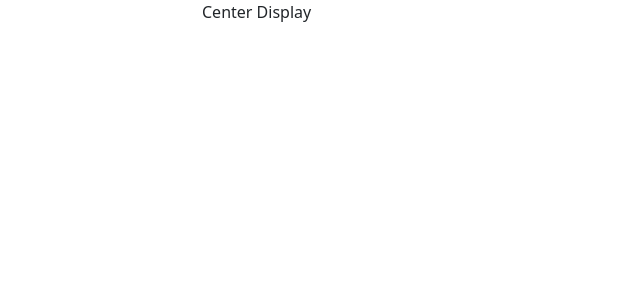
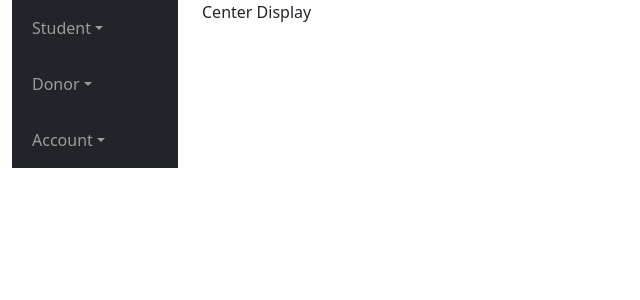
Before and after one commit to veggiepilot/gca-donor-dashboard-react-app, a React (Create React App) app in the folder client/: page / in a window 1280 px wide. Shown: the top 300 px of the page, without its empty margins (0-640 px from the left). Built offline with nearby package versions, Linux system fonts and the light colour scheme.

Commit message:
more responsive dropdown layou WIP

```diff
--- a/client/src/App.js
+++ b/client/src/App.js
@@ -1,11 +1,10 @@
 import "./App.css";
-import SideBarWrapper from "./components/dropDownComponents/sideBarWrapper";
 import DashboardWrapper from "./components/dashboardWrapper";
 
 function App() {
   return (
     <DashboardWrapper>
-      <SideBarWrapper />
+
     </DashboardWrapper>
   );
 }
--- a/client/src/components/dashboardWrapper.js
+++ b/client/src/components/dashboardWrapper.js
@@ -1,15 +1,14 @@
 import Container from "react-bootstrap/Container";
 import Row from "react-bootstrap/Row";
 import Col from "react-bootstrap/Col";
+import SideBarWrapper from "./dropDownComponents/sideBarWrapper";
 
 const DashboardWrapper = () => {
   return (
     <Container lg={12}>
-              <Row>
-        <Col sm={2}>
-        </Col>
-
-        <Col sm={10}>Center Display</Col>
+      <Row>
+      <SideBarWrapper />
+        <Col lg={8}>Center Display</Col>
       </Row>
     </Container>
   );
--- a/client/src/components/dropDownComponents/accountDropdown.js
+++ b/client/src/components/dropDownComponents/accountDropdown.js
@@ -1,14 +1,17 @@
 import "./sidebar.css";
 import NavDropdown from "react-bootstrap/NavDropdown";
+import Nav from "react-bootstrap/Nav";
 const AccountSidebar = () => {
   return (
+      <Nav>
         <NavDropdown
-          id="nav-dropdown-dark-example"
+          id="nav-dropdown-dark"
           title="Account"
-          menuVariant="primary"
+          menuVariant="dark"
         >
           <NavDropdown.Item href="#action/3.1">Account Overveiw</NavDropdown.Item>
         </NavDropdown>
+      </Nav>
   );
 };
 
--- a/client/src/components/dropDownComponents/donorDropdown.js
+++ b/client/src/components/dropDownComponents/donorDropdown.js
@@ -1,17 +1,19 @@
 import "./sidebar.css";
 import NavDropdown from "react-bootstrap/NavDropdown";
-
+import Nav from "react-bootstrap/Nav";
 const DonorSidebar = () => {
   return (
+      <Nav>
         <NavDropdown
-          id="nav-dropdown-dark-example"
+          id="nav-dropdown-dark"
           title="Donor"
-          menuVariant="primary"
+          menuVariant="dark"
         >
           <NavDropdown.Item href="#action/3.1">Veiw Donors</NavDropdown.Item>
           <NavDropdown.Divider />
           <NavDropdown.Item href="#action/3.2">Create Donor Record</NavDropdown.Item>
         </NavDropdown>
+      </Nav>
   );
 };
 
--- a/client/src/components/dropDownComponents/sideBarWrapper.js
+++ b/client/src/components/dropDownComponents/sideBarWrapper.js
@@ -1,6 +1,7 @@
 import "./sidebar.css";
+import Col from "react-bootstrap/Col";
 import Container from "react-bootstrap/Container";
-import Nav from "react-bootstrap/Nav";
+import Stack from 'react-bootstrap/Stack'
 import Navbar from "react-bootstrap/Navbar";
 import StudentDropdown from "./studentDropdown";
 import DonorDropdown from "./donorDropdown";
@@ -8,29 +9,27 @@ import AccountDropdown from "./accountDropdown";
 
 const SideBarWrapper = (Student, Donor, Account) => {
   return (
+
+    <Col lg={2}>
     <Navbar
       variant="dark"
-      bg="light"
-      expand="lg"
+      bg="dark"
       collapseOnSelect
-      expand="lg"
+      expand="md"
       sticky="left"
     >
       <Container>
         <Navbar.Toggle aria-controls="responsive-navbar-nav" />
         <Navbar.Collapse id="responsive-navbar-nav">
-          <Nav>
+        <Stack gap={3}>
           <StudentDropdown />
-          </Nav>
-          <Nav>
           <DonorDropdown/>
-          </Nav>
-          <Nav>
           <AccountDropdown />
-          </Nav>
+        </Stack>
         </Navbar.Collapse>
       </Container>
     </Navbar>
+    </Col>
   );
 };
 
--- a/client/src/components/dropDownComponents/studentDropdown.js
+++ b/client/src/components/dropDownComponents/studentDropdown.js
@@ -1,17 +1,20 @@
 import "./sidebar.css";
 import NavDropdown from "react-bootstrap/NavDropdown";
+import Nav from "react-bootstrap/Nav";
 
 const StudentDropdown = () => {
   return (
+    <Nav>
         <NavDropdown
           id="nav-dropdown-dark"
           title="Student"
-          menuVariant="primary"
+          menuVariant="dark"
         >
           <NavDropdown.Item href="#action/3.1">Veiw Student</NavDropdown.Item>
           <NavDropdown.Divider />
           <NavDropdown.Item href="#action/3.2">Create Student</NavDropdown.Item>
         </NavDropdown>
+    </Nav>
   );
 };
 
```
